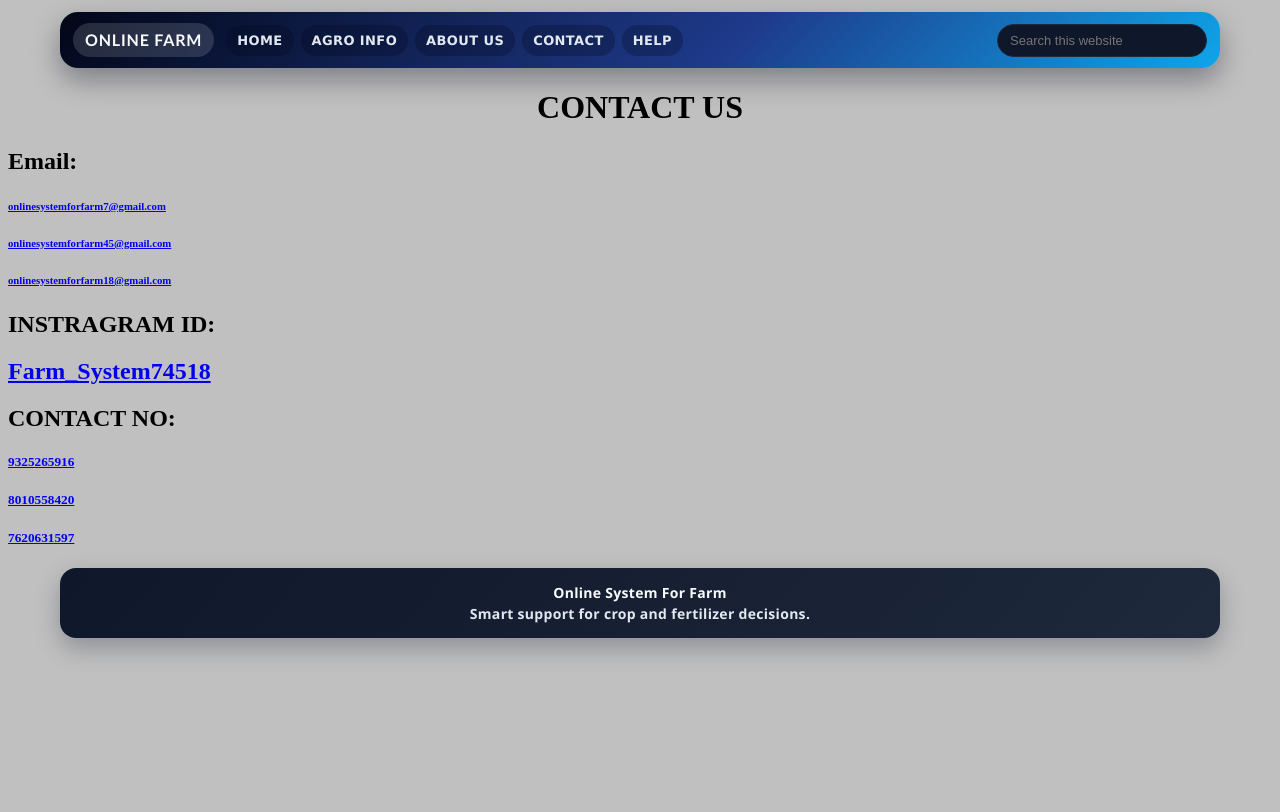
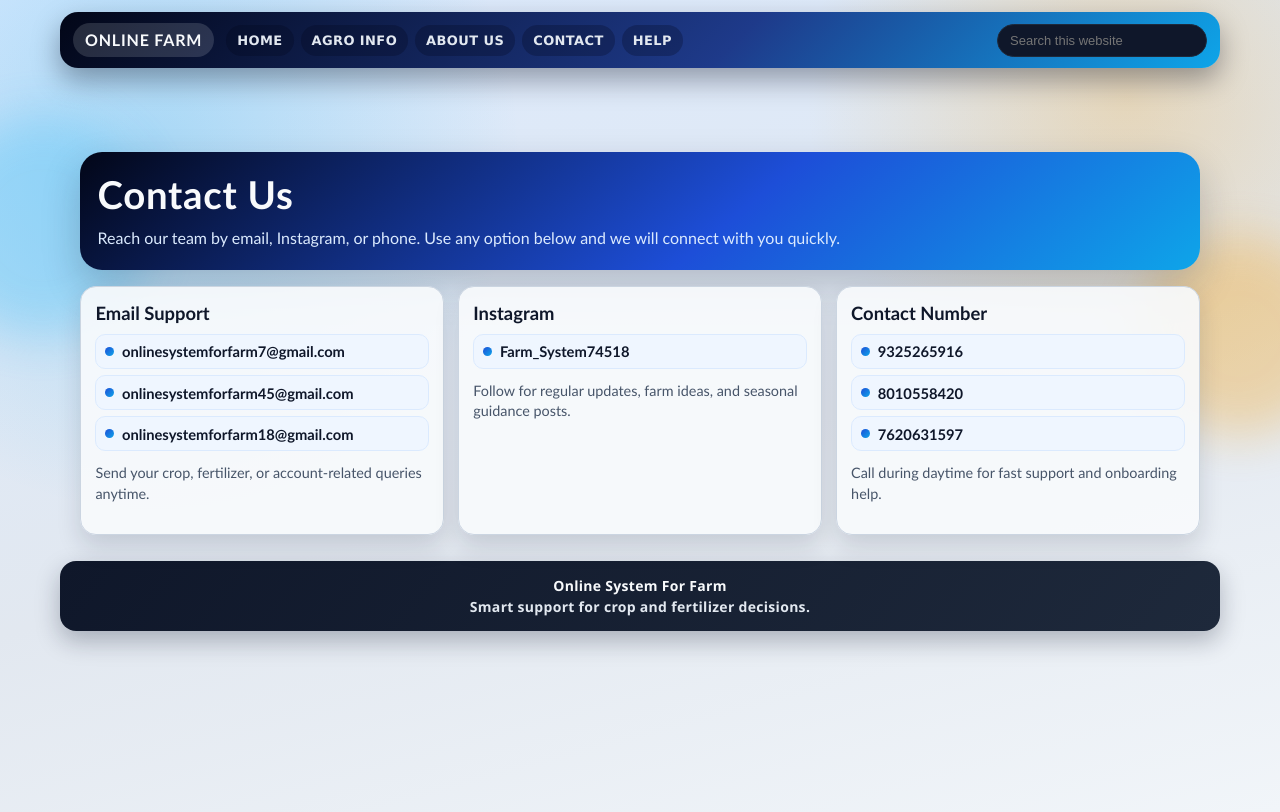
Before and after one commit to varuna1704/online_farm_system, a PHP site: page /contact_us.php in a window 1280 px wide. Before the commit the page ends 657 px from the top, so only its background shows below. Run offline with PHP 8.4, Linux system fonts and the light colour scheme.

Commit message:
Redesigned contact_us.php with animated UI.

```diff
--- a/contact_us.php
+++ b/contact_us.php
@@ -1,35 +1,204 @@
-<?php
-include("header.php");
-?>
-<html>
+<?php include("header.php"); ?>
+<!DOCTYPE html>
+<html lang="en">
+<head>
+<meta charset="utf-8">
+<meta name="viewport" content="width=device-width, initial-scale=1.0">
+<title>Contact Us</title>
 <style>
-     body{
-        background-color:#C0C0C0;
+    :root {
+        --ink: #0f172a;
+        --muted: #475569;
+        --white: #f8fafc;
     }
-    </style>
+    * {
+        box-sizing: border-box;
+    }
+    body {
+        margin: 0;
+        min-height: 100vh;
+        font-family: "Trebuchet MS", "Segoe UI", sans-serif;
+        color: var(--ink);
+        background:
+            radial-gradient(circle at 12% 18%, rgba(14,165,233,.25), transparent 28%),
+            radial-gradient(circle at 88% 12%, rgba(245,158,11,.25), transparent 24%),
+            linear-gradient(165deg, #dbeafe 0%, #e2e8f0 55%, #f1f5f9 100%);
+        overflow-x: hidden;
+    }
+    .orb {
+        position: fixed;
+        border-radius: 999px;
+        filter: blur(24px);
+        opacity: .3;
+        pointer-events: none;
+        z-index: 0;
+        animation: floatOrb 8s ease-in-out infinite;
+    }
+    .orb.a {
+        width: 220px;
+        height: 220px;
+        background: #38bdf8;
+        left: -70px;
+        top: 120px;
+    }
+    .orb.b {
+        width: 200px;
+        height: 200px;
+        background: #f59e0b;
+        right: -50px;
+        top: 250px;
+        animation-delay: 1.6s;
+    }
+    @keyframes floatOrb {
+        0%,100% { transform: translateY(0) translateX(0); }
+        50% { transform: translateY(-16px) translateX(10px); }
+    }
+    .wrap {
+        position: relative;
+        z-index: 1;
+        width: min(1120px, 95%);
+        margin: 84px auto 26px;
+    }
+    .hero {
+        border-radius: 22px;
+        padding: 1.2rem 1.1rem;
+        color: #f8fafc;
+        background: linear-gradient(140deg, #020617 0%, #1d4ed8 58%, #0ea5e9 100%);
+        box-shadow: 0 16px 38px rgba(15,23,42,.22);
+        animation: panelIn .65s ease-out both;
+    }
+    .hero h1 {
+        margin: 0;
+        font-size: clamp(1.6rem, 3.2vw, 2.4rem);
+        letter-spacing: .7px;
+    }
+    .hero p {
+        margin: .58rem 0 0;
+        color: #dbeafe;
+        max-width: 760px;
+        line-height: 1.55;
+    }
+    .grid {
+        margin-top: 1rem;
+        display: grid;
+        grid-template-columns: repeat(auto-fit, minmax(260px, 1fr));
+        gap: .85rem;
+    }
+    .card {
+        border: 1px solid #cbd5e1;
+        border-radius: 16px;
+        background: rgba(248,250,252,.92);
+        box-shadow: 0 12px 24px rgba(15,23,42,.14);
+        padding: .92rem .9rem;
+        transform: translateY(12px);
+        opacity: 0;
+        transition: transform .45s ease, opacity .45s ease, box-shadow .25s ease;
+    }
+    .card.visible {
+        transform: translateY(0);
+        opacity: 1;
+    }
+    .card:hover {
+        transform: translateY(-5px);
+        box-shadow: 0 18px 30px rgba(15,23,42,.2);
+    }
+    .card h2 {
+        margin: 0 0 .6rem;
+        font-size: 1.15rem;
+    }
+    .item {
+        display: flex;
+        align-items: center;
+        gap: .5rem;
+        margin: .36rem 0;
+        padding: .48rem .54rem;
+        border-radius: 10px;
+        background: #eff6ff;
+        border: 1px solid #dbeafe;
+        transition: transform .2s ease, background-color .2s ease;
+    }
+    .item:hover {
+        transform: translateX(4px);
+        background: #dbeafe;
+    }
+    .dot {
+        width: 9px;
+        height: 9px;
+        border-radius: 999px;
+        background: linear-gradient(135deg,#1d4ed8 0%,#0ea5e9 100%);
+        flex: 0 0 auto;
+    }
+    .item a {
+        color: #0f172a;
+        text-decoration: none;
+        font-size: .92rem;
+        font-weight: 700;
+        word-break: break-word;
+    }
+    .item a:hover {
+        text-decoration: underline;
+    }
+    .note {
+        margin-top: .72rem;
+        color: var(--muted);
+        font-size: .9rem;
+        line-height: 1.45;
+    }
+    @keyframes panelIn {
+        from { opacity: 0; transform: translateY(12px); }
+        to { opacity: 1; transform: translateY(0); }
+    }
+</style>
+</head>
+<body>
+<div class="orb a"></div>
+<div class="orb b"></div>
 
+<main class="wrap">
+    <section class="hero">
+        <h1>Contact Us</h1>
+        <p>Reach our team by email, Instagram, or phone. Use any option below and we will connect with you quickly.</p>
+    </section>
 
+    <section class="grid">
+        <article class="card reveal">
+            <h2>Email Support</h2>
+            <div class="item"><span class="dot"></span><a href="mailto:onlinesystemforfarm7@gmail.com">onlinesystemforfarm7@gmail.com</a></div>
+            <div class="item"><span class="dot"></span><a href="mailto:onlinesystemforfarm45@gmail.com">onlinesystemforfarm45@gmail.com</a></div>
+            <div class="item"><span class="dot"></span><a href="mailto:onlinesystemforfarm18@gmail.com">onlinesystemforfarm18@gmail.com</a></div>
+            <p class="note">Send your crop, fertilizer, or account-related queries anytime.</p>
+        </article>
 
-    <h1 align="center">CONTACT US</h1>
+        <article class="card reveal">
+            <h2>Instagram</h2>
+            <div class="item"><span class="dot"></span><a href="#" title="Instagram ID">Farm_System74518</a></div>
+            <p class="note">Follow for regular updates, farm ideas, and seasonal guidance posts.</p>
+        </article>
 
-    <body>
-        <h2>Email:</h2>
-        <a href="#">
-            <h6>onlinesystemforfarm7@gmail.com</h6>
-            <h6>onlinesystemforfarm45@gmail.com</h6>
-                <h6> onlinesystemforfarm18@gmail.com</h6>
-                         </a>
-            <h2>INSTRAGRAM ID:</h2>
-            <a href="#">
-               <h2>Farm_System74518</h2></a>
-                <h2>CONTACT NO:</h2><!-- comment -->
-                <a href="#"> <h5>9325265916</h5>
-                    <h5>8010558420</h5>
-                    <h5>7620631597</h5></a>
+        <article class="card reveal">
+            <h2>Contact Number</h2>
+            <div class="item"><span class="dot"></span><a href="tel:9325265916">9325265916</a></div>
+            <div class="item"><span class="dot"></span><a href="tel:8010558420">8010558420</a></div>
+            <div class="item"><span class="dot"></span><a href="tel:7620631597">7620631597</a></div>
+            <p class="note">Call during daytime for fast support and onboarding help.</p>
+        </article>
+    </section>
+</main>
 
-                </body>
-                </html>
-
-   <?php
-   include 'footer.php';
-   ?>
+<?php include 'footer.php'; ?>
+<script>
+(() => {
+    const cards = document.querySelectorAll('.reveal');
+    const io = new IntersectionObserver((entries) => {
+        entries.forEach((entry) => {
+            if (entry.isIntersecting) {
+                entry.target.classList.add('visible');
+                io.unobserve(entry.target);
+            }
+        });
+    }, { threshold: 0.18 });
+    cards.forEach((card) => io.observe(card));
+})();
+</script>
+</body>
+</html>
```
